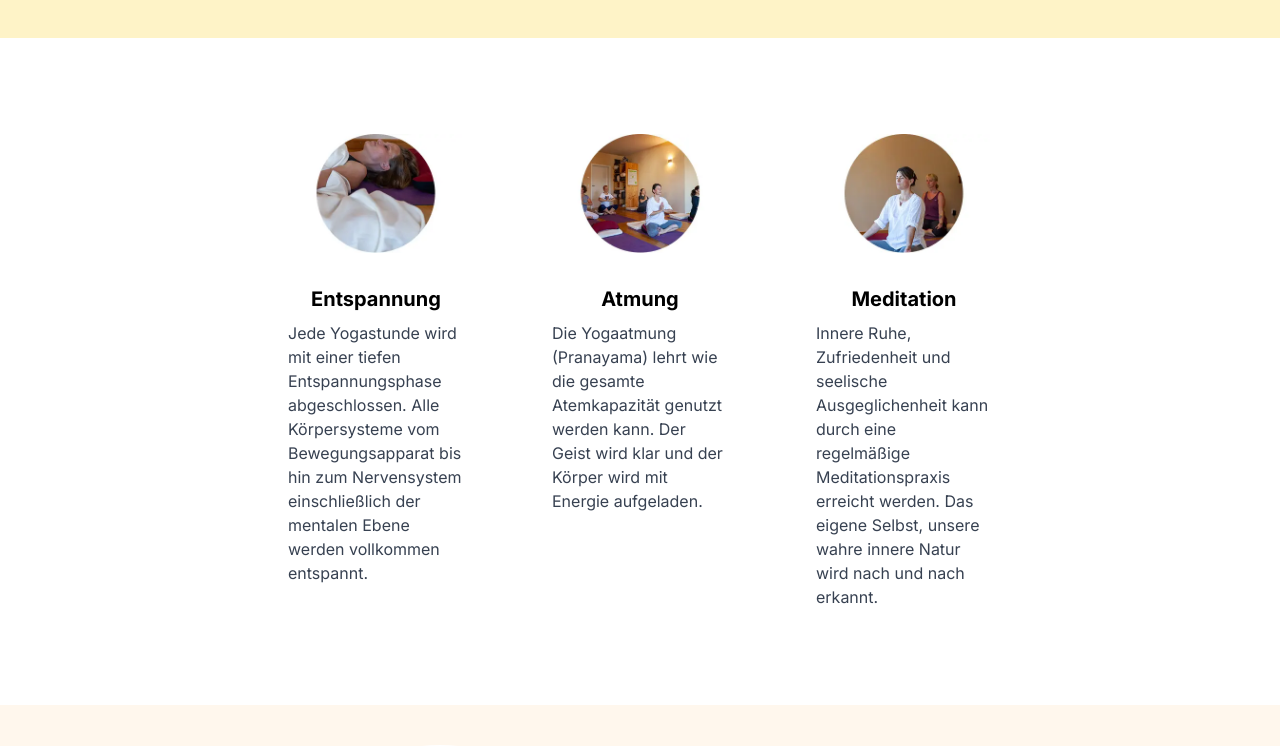
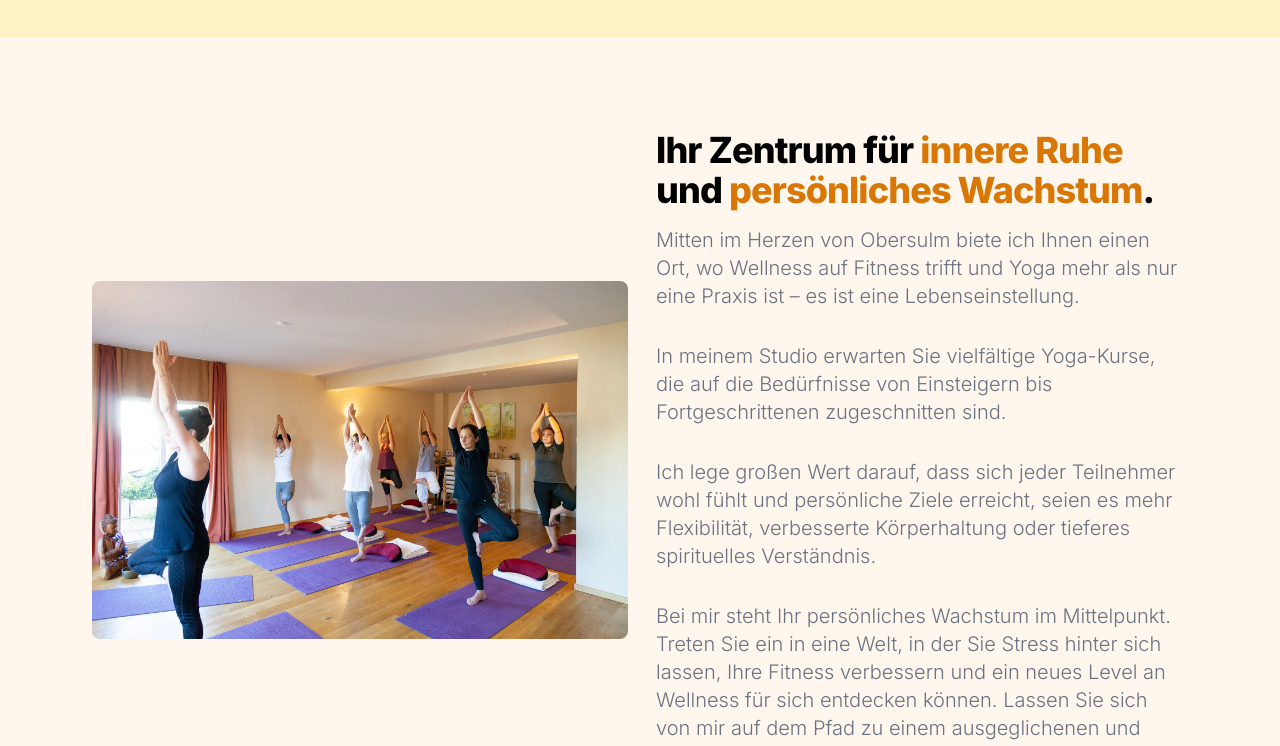
Before and after one commit to cklein83/yoga, a Next.js app: page / in a window 1280 px wide. Shown: the part 580-1326 px from the top of the page. Built offline with nearby package versions, Linux system fonts and the light colour scheme.

Commit message:
introduced opener section

```diff
--- a/src/app/page.js
+++ b/src/app/page.js
@@ -4,6 +4,7 @@ import AboutSection from "@/ui/sections/about/AboutSection";
 import BookSection from "@/ui/sections/book/BookSection";
 import GallerySection from "@/ui/sections/gallery/GallerySection";
 import HeroSection from "@/ui/sections/hero/HeroSection";
+import OpenerSection from "@/ui/sections/opener/OpenerSection";
 import ServiceSection from "@/ui/sections/services/ServiceSection";
 import ShopSection from "@/ui/sections/shop/ShopSection";
 import StudioSection from "@/ui/sections/studio/StudioSection";
@@ -16,6 +17,8 @@ export default function Home() {
       <HeroSection />
 
       <div id="services">
+        <OpenerSection />
+
         <ServiceSection />
 
         <AboutSection />
--- /dev/null
+++ b/src/ui/sections/opener/OpenerSection.js
@@ -0,0 +1,56 @@
+import Image from "next/image";
+
+
+export default function OpenerSection() {
+  return (
+    <section id="about" class="p-5 lg:p-20 bg-orange-50 scroll-mt-20">
+      <div class="flex flex-col lg:flex-row justify-center">
+
+
+      <div class="flex flex-col w-full lg:w-1/2 p-3 lg:mb-0 items-center self-center">
+          <Image
+            className="rounded-lg text-center mb-3"
+            src="/opener2.webp"
+            alt="Menschen beim Yoga"
+            width={700}
+            height={500}
+            priority
+          />
+          {/*
+          <Image
+            className="rounded-lg text-center mb-3"
+            src="/opener.webp"
+            alt="Frau beim Yoga"
+            width={600}
+            height={400}
+            priority
+          />
+  */}
+        </div>
+
+        <div class="w-full lg:w-1/2 p-3 lg:px-4">
+          <h1 class="max-w-2xl mb-4 font-extrabold tracking-tight leading-none text-xl md:text-3xl xl:text-4xl text-center md:text-left">
+            Ihr Zentrum für <span className="text-amber-600">innere Ruhe</span> und <span className="text-amber-600">persönliches Wachstum</span>.
+          </h1>
+          <p class="max-w-2xl mb-6 font-light text-gray-500 lg:mb-8 md:text-lg lg:text-xl">
+            Mitten im Herzen von Obersulm biete ich Ihnen einen Ort, wo Wellness auf Fitness trifft und Yoga
+            mehr als nur eine Praxis ist – es ist eine Lebenseinstellung.
+          </p>
+          <p class="max-w-2xl mb-6 font-light text-gray-500 lg:mb-8 md:text-lg lg:text-xl">
+            In meinem Studio erwarten Sie vielfältige Yoga-Kurse, die auf die Bedürfnisse von Einsteigern bis Fortgeschrittenen zugeschnitten sind.
+          </p>
+          <p class="max-w-2xl mb-6 font-light text-gray-500 lg:mb-8 md:text-lg lg:text-xl">
+            Ich lege großen Wert darauf, dass sich jeder Teilnehmer wohl fühlt und persönliche Ziele erreicht, seien es mehr Flexibilität,
+            verbesserte Körperhaltung oder tieferes spirituelles Verständnis.
+          </p>
+          <p class="max-w-2xl mb-6 font-light text-gray-500 lg:mb-8 md:text-lg lg:text-xl">
+            Bei mir steht Ihr persönliches Wachstum im Mittelpunkt. Treten Sie ein in eine Welt, in der Sie Stress hinter sich lassen,
+            Ihre Fitness verbessern und ein neues Level an Wellness für sich entdecken können.
+            Lassen Sie sich von mir auf dem Pfad zu einem ausgeglichenen und gesunden Lebensstil begleiten.
+          </p>
+        </div>
+
+      </div>
+    </section>
+  )
+}
```
Also changed, not shown: public/opener.webp (added), public/opener2.webp (added).
